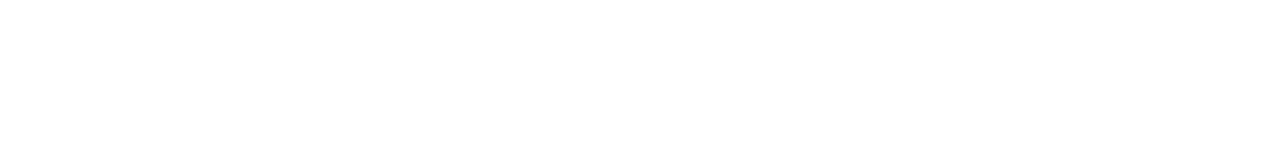
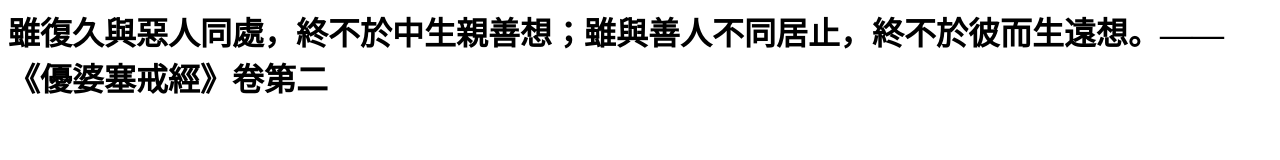
Before and after one commit to nub-ink/nub-ink, a plain HTML site: page index.html in a window 1280 px wide. Drawn offline with Linux system fonts and the light colour scheme.

Commit message:
Add files via upload

```diff
--- a/index.html
+++ b/index.html
@@ -3,6 +3,6 @@
 	<title>Nub.ink</title>
 	</head>
 	<body>
-	<p><h1></h1></p>
+	<p><h1>雖復久與惡人同處，終不於中生親善想；雖與善人不同居止，終不於彼而生遠想。——《優婆塞戒經》卷第二</h1></p>
 	</body>
 </html>
```
